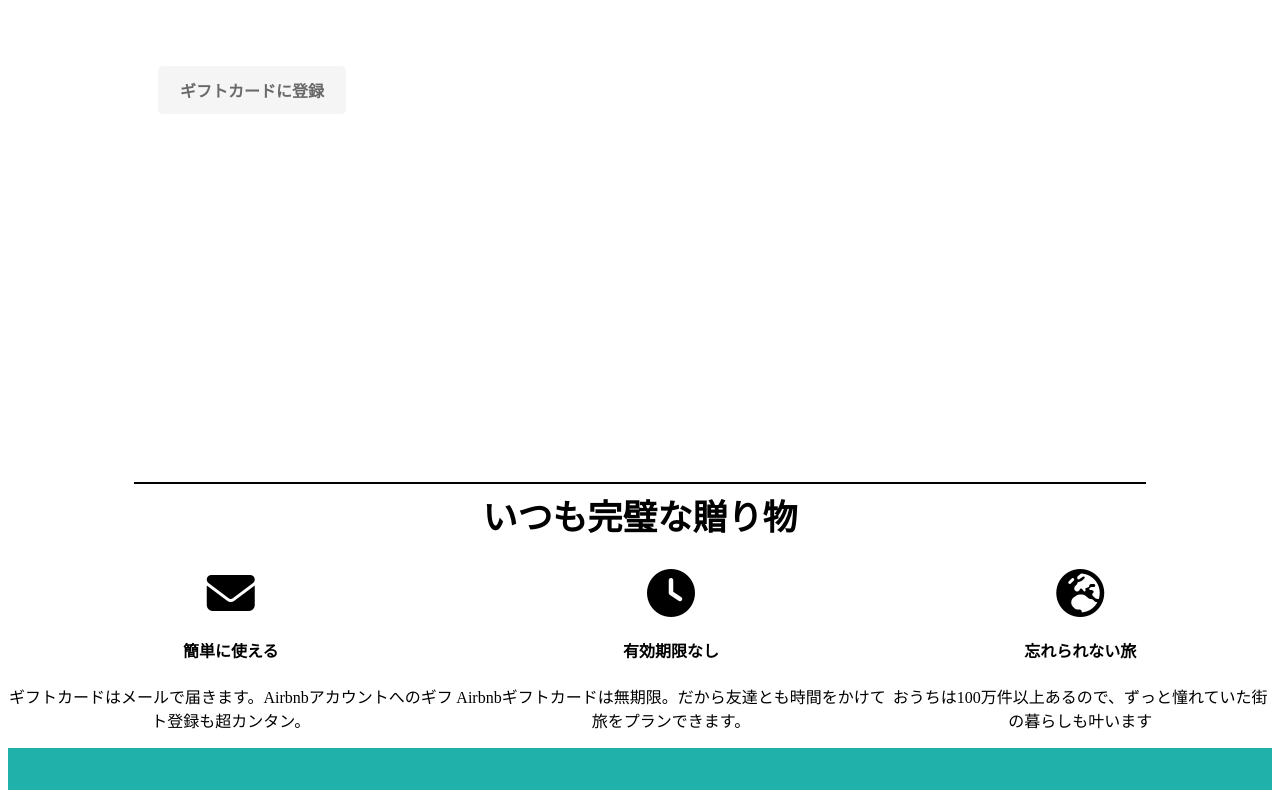
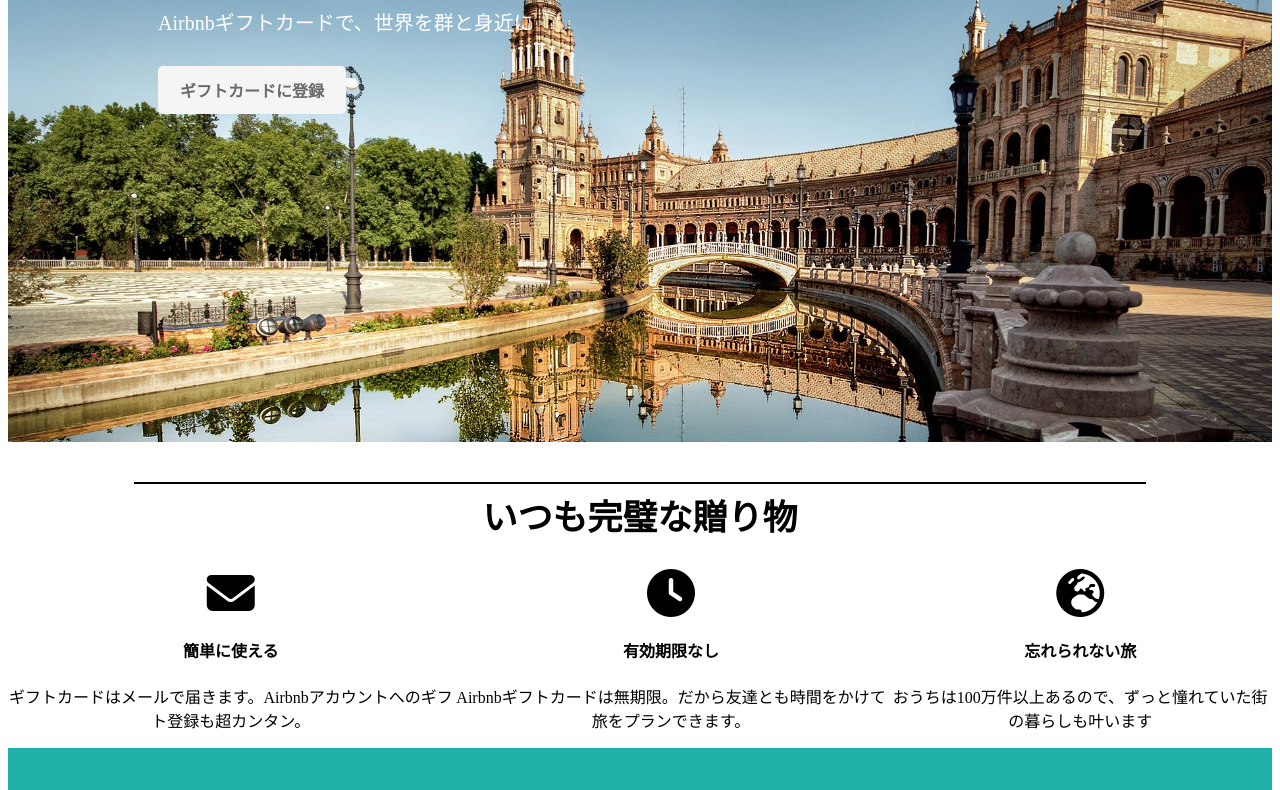
Before and after one commit to kyon-ocho/Air-Bnb, a plain HTML site: page index.html in a window 1280 px wide. Shown: the part 218-1008 px from the top of the page. Drawn offline with nearby package versions, Linux system fonts and the light colour scheme; a script that the page names is missing.

Commit message:
Update style.css

```diff
--- a/style.css
+++ b/style.css
@@ -71,7 +71,7 @@ header{
   width: 100%;
   height: 600px;
   margin-top: 60px;
-  background-image: url(img/img2.jpg);
+  background-image: url(img2.jpg);
   background-repeat: no-repeat;
   background-size: cover;
 }
```
